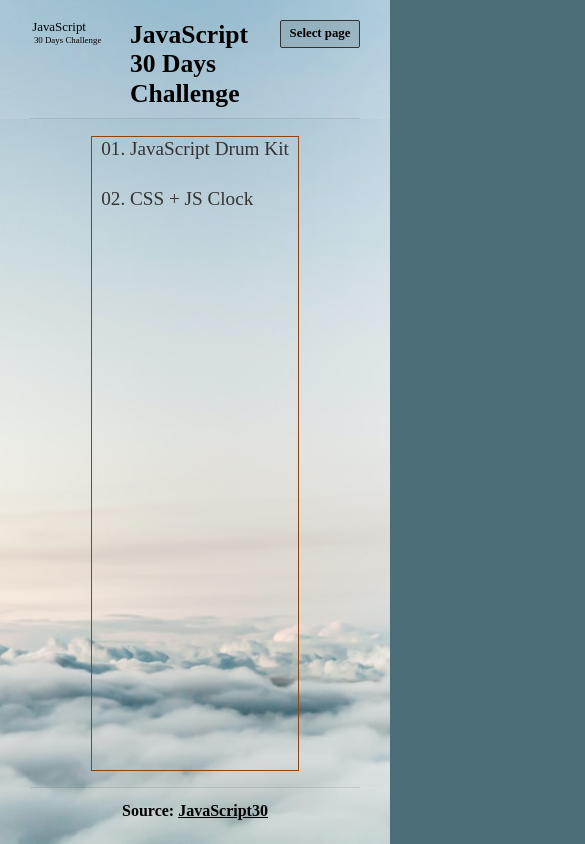
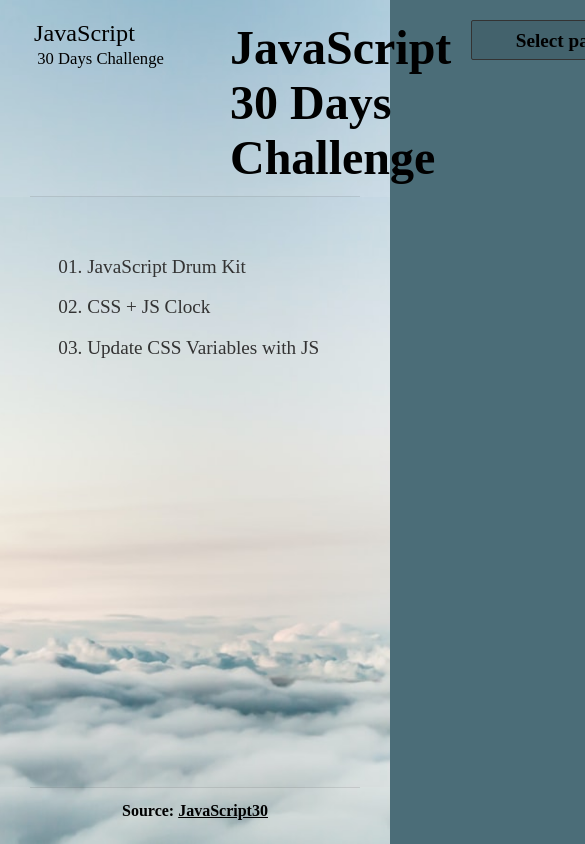
Before and after one commit to akr-Tamara-A/JavaScript_30_Day_Challenge, a plain HTML site: page index.html in a window 390 px wide. Shown: the top 844 px of the page, 585 px wide, since content can reach past the window. Drawn offline with Linux system fonts and the light colour scheme.

Commit message:
feat: изменить расположение main-nav

```diff
--- a/blocks/button/_style/button_style_nav.css
+++ b/blocks/button/_style/button_style_nav.css
@@ -7,32 +7,3 @@
   font-style: normal;
   line-height: 1;
 }
-
-
-@media screen and (max-width: 900px) {
-  .button_style_nav {
-    width: 120px;
-    font-size: 1rem;
-  }
-}
-
-@media screen and (max-width: 760px) {
-  .button_style_nav {
-    width: 100px;
-    font-size: .8rem;
-  }
-}
-
-@media screen and (max-width: 620px) {
-  .button_style_nav {
-    width: 90px;
-
-  }
-}
-
-@media screen and (max-width: 560px) {
-  .button_style_nav {
-    width: 80px;
-
-  }
-}
--- a/blocks/button/button.css
+++ b/blocks/button/button.css
@@ -6,7 +6,8 @@
 @import url(./button_active.css);
 
 .button {
-  padding: .5em;
+  width: 180px;
+  padding: .5em 0;
   border: 1px solid #333;
   border-radius: 2px;
   text-align: center;
--- a/blocks/content/__container/content__container.css
+++ b/blocks/content/__container/content__container.css
@@ -1,4 +1,6 @@
 .content__container {
   display: flex;
   justify-content: center;
+  padding: 60px;
+  box-sizing: border-box;
 }
--- a/blocks/content/content.css
+++ b/blocks/content/content.css
@@ -3,5 +3,4 @@
 .content {
   display: flex;
   justify-content: center;
-  align-items: center;
 }
--- a/blocks/header/__container/header__container.css
+++ b/blocks/header/__container/header__container.css
@@ -2,31 +2,6 @@
   margin: 20px 30px 0;
   padding: 0 0 10px;
   display: grid;
-  grid-template-columns: 150px 1fr 150px;
+  grid-template-columns: 180px 1fr 180px;
   border-bottom: 1px solid rgba(00, 00, 00, .1);
 }
-
-
-@media screen and (max-width: 900px) {
-  .header__container {
-    grid-template-columns: 120px 1fr 120px;
-  }
-}
-
-@media screen and (max-width: 760px) {
-  .header__container {
-    grid-template-columns: 100px 1fr 100px;
-  }
-}
-
-@media screen and (max-width: 620px) {
-  .header__container {
-    grid-template-columns: 90px 1fr 90px;
-  }
-}
-
-@media screen and (max-width: 560px) {
-  .header__container {
-    grid-template-columns: 80px 1fr 80px;
-  }
-}
--- a/blocks/header/__logo/header__logo.css
+++ b/blocks/header/__logo/header__logo.css
@@ -4,28 +4,3 @@
   align-self: flex-start;
   justify-self: left;
 }
-
-@media screen and (max-width: 900px) {
-  .header__logo {
-    width: 120px;
-  }
-}
-
-@media screen and (max-width: 760px) {
-  .header__logo {
-    width: 100px;
-  }
-}
-
-
-@media screen and (max-width: 620px) {
-  .header__logo {
-    width: 90px;
-  }
-}
-
-@media screen and (max-width: 560px) {
-  .header__logo {
-    width: 80px;
-  }
-}
--- a/blocks/header/__title/header__title.css
+++ b/blocks/header/__title/header__title.css
@@ -7,27 +7,3 @@
   align-self: flex-start;
   justify-self: center;
 }
-
-@media screen and (max-width: 900px) {
-  .header__title {
-    font-size: 2.6rem;
-  }
-}
-
-@media screen and (max-width: 760px) {
-  .header__title {
-    font-size: 2.2rem;
-  }
-}
-
-@media screen and (max-width: 620px) {
-  .header__title {
-    font-size: 1.8rem;
-  }
-}
-
-@media screen and (max-width: 560px) {
-  .header__title {
-    font-size: 1.6rem;
-  }
-}
--- a/blocks/main-nav/__link/main-nav__link.css
+++ b/blocks/main-nav/__link/main-nav__link.css
@@ -1,18 +1,21 @@
 .main-nav__link {
   color: #333;
   font-size: 1.2rem;
-  line-height: 1.2;
+  line-height: 1;
   text-decoration: none;
-  padding: .5em;
+  padding: .3em .5em;
+  border-radius: 2px;
   transition: .3s ease-in-out;
 }
 
 .main-nav__link:hover {
-  color: #000;
+  color: yellow;
+  background-color: rgba(0, 0, 0, .3);
 }
 
 .main-nav__link:focus {
-  outline: 1px solid yellow;
   border: none;
-  color: #000;
+  outline: none;
+  color: yellow;
+  background-color: rgba(0, 0, 0, .3);
 }
--- a/blocks/main-nav/__list/main-nav__list.css
+++ b/blocks/main-nav/__list/main-nav__list.css
@@ -3,11 +3,9 @@
   padding: 0;
   margin: 0;
   display: grid;
-  grid-auto-flow: column;
-  grid-template-rows: repeat(auto-fit, 50px);
+  grid-template-columns: repeat(auto-fit, minmax(220px, 1fr));
   column-gap: 40px;
-  max-width: 75vw;
-  min-width: 20vw;
-  height: 75vh;
-  outline: 1px solid saddlebrown;
+  row-gap: 20px;
+  width: 75vw;
+  max-width: 1230px;
 }
--- a/blocks/page/__conteiner/page__container.css
+++ b/blocks/page/__conteiner/page__container.css
@@ -2,6 +2,6 @@
   display: flex;
   flex-direction: column;
   min-height: 100vh;
-  max-width: 1200px;
+  max-width: 1350px;
   margin: 0 auto;
 }
--- a/blocks/page/__content/page__content.css
+++ b/blocks/page/__content/page__content.css
@@ -1,4 +1,5 @@
 .page__content {
  flex-grow: 1;
  margin: 0;
+ max-width: 1350px;
 }
--- a/index.html
+++ b/index.html
@@ -45,6 +45,9 @@
               <li class="main-nav__item">
                 <a href="./JS-CSS_clock.html" class="main-nav__link">02. CSS + JS Clock</a>
               </li>
+              <li class="main-nav__item">
+                <a href="./JavaScript_Drum_Kit.html" class="main-nav__link">03. Update CSS Variables with JS</a>
+              </li>
 
             </ol>
           </nav>
```
Also changed, not shown: blocks/main-nav/__item/main-nav__item.css (line endings or trailing spaces).
